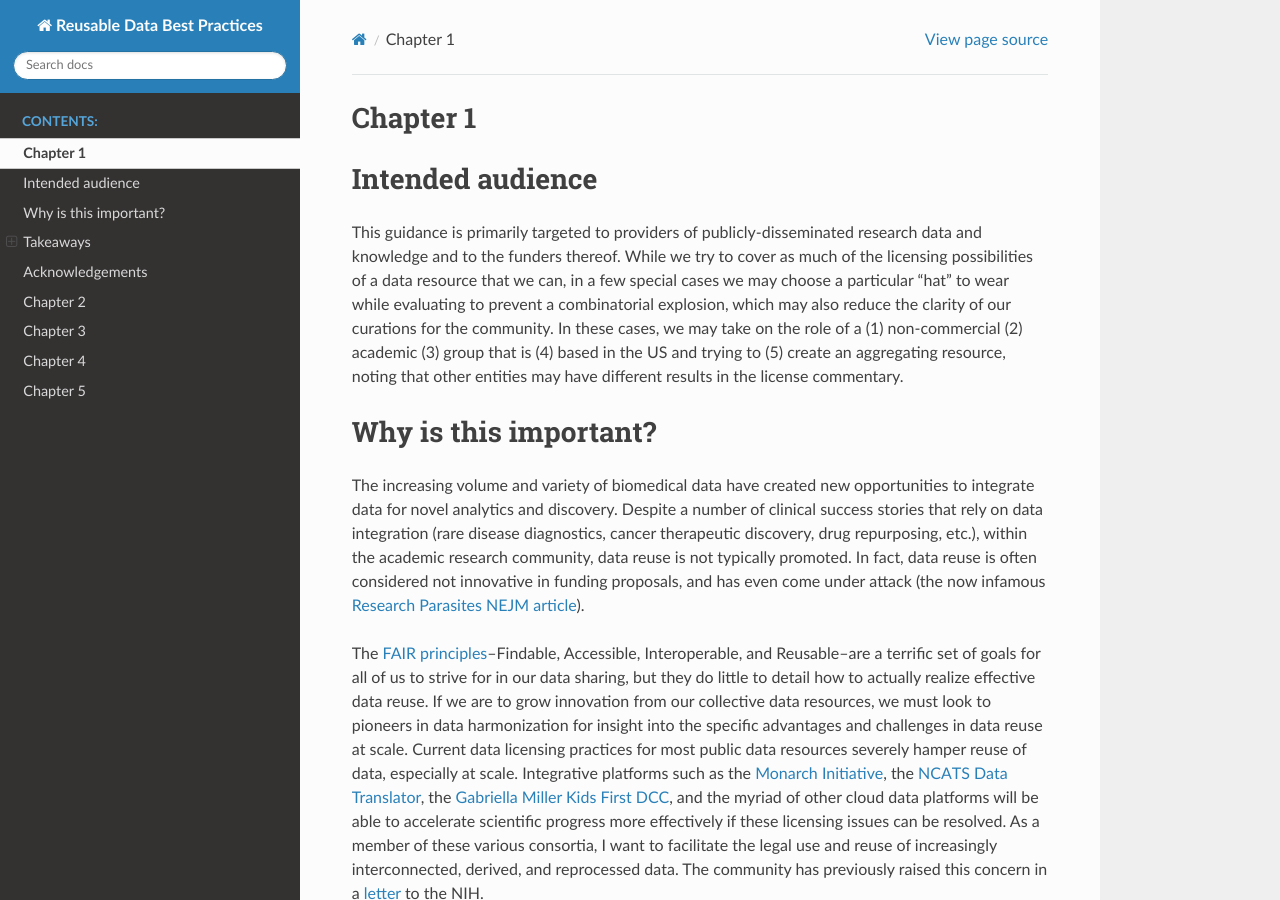
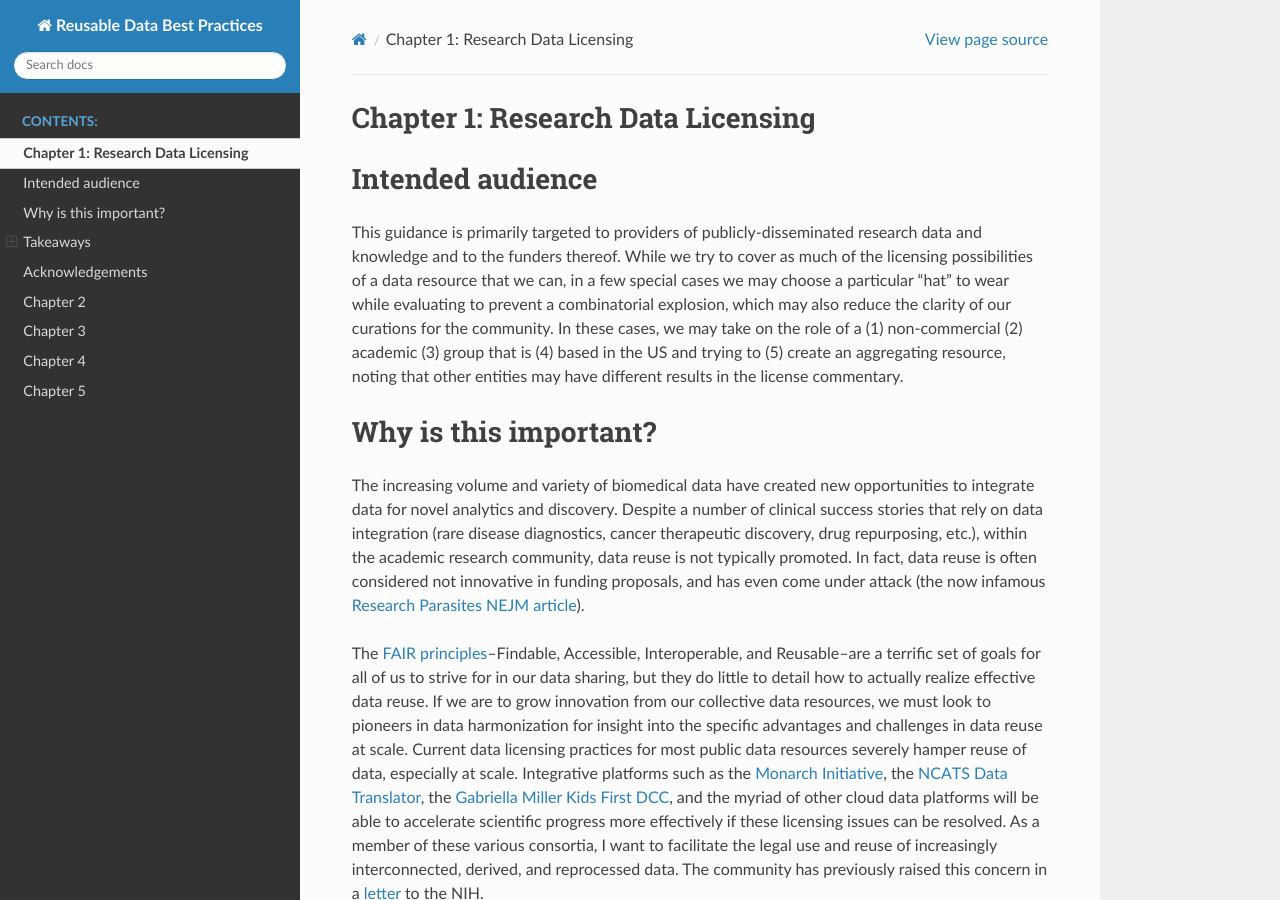
Before and after one commit to data2health/informatics-playbook, a Sphinx documentation site: the page built from docs/chapters/chapter_1.md, in a window 1280 px wide and 900 px high. Built offline with Sphinx 7.4.7 and the Read the Docs theme 2.0.0, drawn with Linux system fonts in a browser that asks for light colours.

Commit message:
Update chapter_1.md

```diff
--- a/docs/chapters/chapter_1.md
+++ b/docs/chapters/chapter_1.md
@@ -1,4 +1,5 @@
-# Chapter 1
+# Chapter 1: Research Data Licensing
+
 # Intended audience
 
 This guidance is primarily targeted to providers of publicly-disseminated research data and knowledge and to the funders thereof. While we try to cover as much of the licensing possibilities of a data resource that we can, in a few special cases we may choose a particular "hat" to wear while evaluating to prevent a combinatorial explosion, which may also reduce the clarity of our curations for the community. In these cases, we may take on the role of a (1) non-commercial (2) academic (3) group that is (4) based in the US and trying to (5) create an aggregating resource, noting that other entities may have different results in the license commentary.
```
